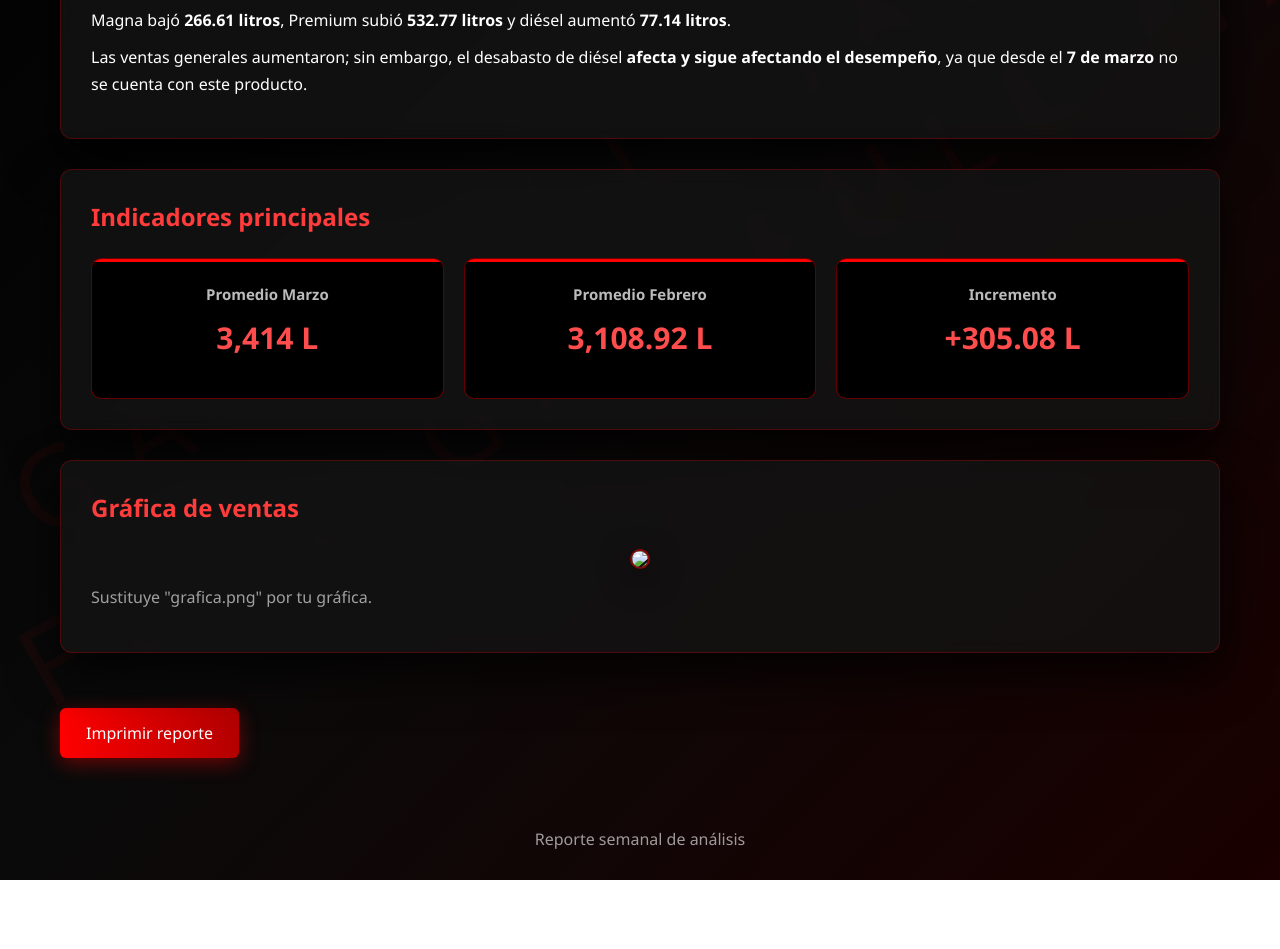
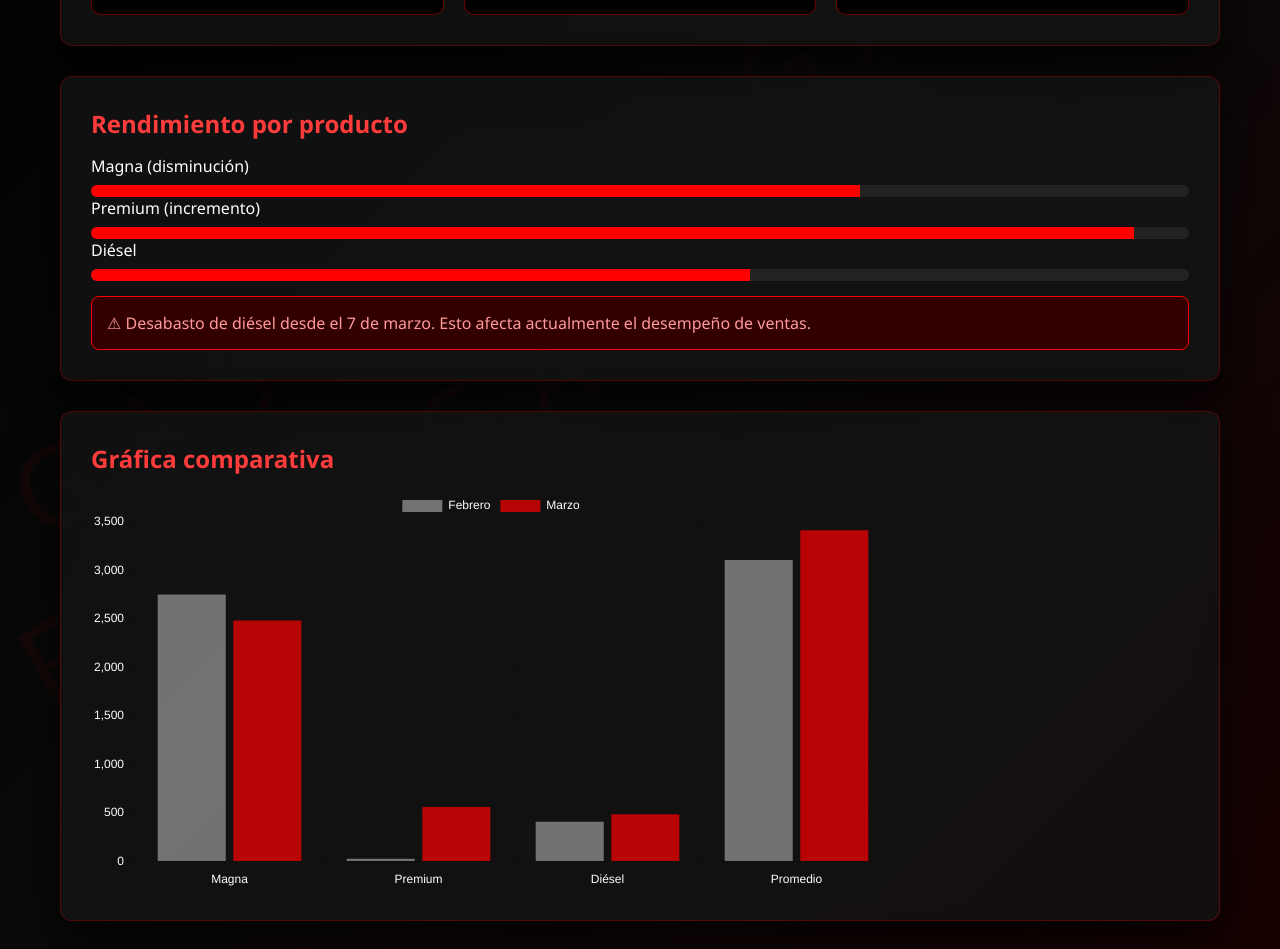
Before and after one commit to hugomontellano13-hash/agua-purificada, a plain HTML site: page index.html in a window 1280 px wide. Shown: the part 453-1402 px from the top of the page. Before the commit the page ends 1333 px from the top, so only its background shows below. Drawn offline with nearby package versions, Linux system fonts and the light colour scheme.

Commit message:
Update index.html
Signed-off-by: hugomontellano13-hash <hugomontellano13@gmail.com>

```diff
--- a/index.html
+++ b/index.html
@@ -3,8 +3,9 @@
 <head>
 <meta charset="UTF-8">
 <meta name="viewport" content="width=device-width, initial-scale=1.0">
+<title>Dashboard Ventas - EDS Amozoc II</title>
 
-<title>Reporte EDS Amozoc II</title>
+<script src="https://cdn.jsdelivr.net/npm/chart.js"></script>
 
 <style>
 
@@ -16,360 +17,191 @@ font-family:Segoe UI, Arial;
 }
 
 body{
-
-background:
-linear-gradient(135deg,#000000,#0a0a0a,#1a0000);
-
+background:linear-gradient(135deg,#000,#0a0a0a,#1a0000);
 color:white;
 overflow-x:hidden;
 }
 
-/* PATRÓN FULL GAS */
+/* Fondo FULL GAS */
 
 body::before{
-
-content:"FULL GAS  FULL GAS  FULL GAS  FULL GAS  FULL GAS  FULL GAS  FULL GAS";
-
+content:"FULL GAS FULL GAS FULL GAS FULL GAS FULL GAS FULL GAS";
 position:fixed;
-
 top:0;
 left:0;
-
 width:300%;
 height:300%;
-
 font-size:110px;
-
 color:rgba(255,0,0,0.05);
-
 transform:rotate(-30deg);
-
 letter-spacing:35px;
-
 animation:mover 35s linear infinite;
-
 pointer-events:none;
-
 }
 
 @keyframes mover{
-
 0%{transform:translateX(0) rotate(-30deg);}
 100%{transform:translateX(-500px) rotate(-30deg);}
-
 }
 
-/* HEADER */
+/* Header */
 
 header{
-
 text-align:center;
-
 padding:60px 20px;
-
 background:linear-gradient(90deg,#7a0000,#ff0000);
-
 box-shadow:0 10px 40px rgba(0,0,0,0.7);
-
 }
 
 header h1{
-
-font-size:38px;
-
+font-size:36px;
 letter-spacing:3px;
-
 }
 
 header p{
-
 opacity:.9;
-
 margin-top:6px;
-
-font-size:18px;
-
 }
 
-/* CONTENEDOR */
+/* Contenedor */
 
 .container{
-
 max-width:1200px;
-
 margin:auto;
-
 padding:40px 20px;
-
 }
 
-/* TARJETAS */
+/* Tarjetas */
 
 .card{
-
 background:rgba(20,20,20,0.75);
-
 border:1px solid rgba(255,0,0,0.25);
-
 backdrop-filter:blur(10px);
-
 padding:30px;
-
 border-radius:12px;
-
 margin-bottom:30px;
-
 box-shadow:0 20px 50px rgba(0,0,0,0.8);
-
-transition:.3s;
-
-}
-
-.card:hover{
-
-transform:translateY(-5px);
-
 }
 
 .card h2{
-
 color:#ff3c3c;
-
 margin-bottom:15px;
-
 }
 
-/* TEXTO */
-
-.card p{
-
-line-height:1.7;
-
-margin-bottom:10px;
-
-}
-
-/* DASHBOARD */
+/* Estadísticas */
 
 .stats{
-
 display:grid;
-
 grid-template-columns:repeat(auto-fit,minmax(220px,1fr));
-
 gap:20px;
-
-margin-top:25px;
-
+margin-top:20px;
 }
 
 .stat{
-
 background:black;
-
 border:1px solid rgba(255,0,0,0.4);
-
 padding:25px;
-
 border-radius:10px;
-
 text-align:center;
-
-position:relative;
-
-overflow:hidden;
-
-}
-
-.stat::after{
-
-content:"";
-
-position:absolute;
-
-top:0;
-
-left:0;
-
-width:100%;
-
-height:3px;
-
-background:#ff0000;
-
 }
 
 .stat h3{
-
 color:#bbb;
-
 font-size:15px;
-
 }
 
 .stat p{
-
-font-size:30px;
-
-margin-top:8px;
-
+font-size:32px;
+margin-top:10px;
 color:#ff4d4d;
-
 font-weight:bold;
-
 }
 
-/* GRÁFICA */
+/* Flechas */
 
-.graph{
+.up{color:#00ff88;font-weight:bold;}
+.down{color:#ff5555;font-weight:bold;}
 
-text-align:center;
+/* Barras de rendimiento */
 
-margin-top:25px;
-
+.progress{
+background:#222;
+border-radius:6px;
+height:12px;
+margin-top:8px;
+overflow:hidden;
 }
 
-.graph img{
-
-max-width:100%;
-
-border-radius:10px;
-
-border:2px solid rgba(255,0,0,0.5);
-
-box-shadow:0 10px 30px rgba(0,0,0,0.8);
-
+.progress-bar{
+height:100%;
+background:#ff0000;
 }
 
-/* BOTÓN */
+/* Alerta */
+
+.alert{
+background:#330000;
+border:1px solid #ff0000;
+padding:15px;
+border-radius:8px;
+margin-top:15px;
+color:#ff9999;
+}
+
+/* Gráfica */
+
+.chart-container{
+height:400px;
+}
+
+/* Botón */
 
 button{
-
 margin-top:25px;
-
 background:linear-gradient(90deg,#ff0000,#b30000);
-
 border:none;
-
 padding:14px 26px;
-
 font-size:16px;
-
 border-radius:6px;
-
 cursor:pointer;
-
 color:white;
-
-box-shadow:0 5px 20px rgba(255,0,0,0.4);
-
 }
 
-button:hover{
-
-transform:scale(1.05);
-
-}
-
-/* FOOTER */
-
-footer{
-
-text-align:center;
-
-padding:30px;
-
-opacity:0.6;
-
-}
-
-/* IMPRESIÓN */
+/* Impresión */
 
 @media print{
 
 body{
-
 background:white;
-
 color:black;
-
 }
 
 body::before{
+display:none;
+}
 
+button{
 display:none;
-
 }
 
 .card{
-
+border:1px solid #ccc;
 box-shadow:none;
-
-border:1px solid #ccc;
-
-}
-
-button{
-
-display:none;
-
 }
 
 }
 
 </style>
-
 </head>
 
 <body>
 
 <header>
-
-<h1>ANÁLISIS COMPARATIVO DE VENTAS</h1>
-
+<h1>DASHBOARD DE VENTAS</h1>
 <p>EDS Amozoc II</p>
-
 </header>
 
 <div class="container">
-
-<div class="card">
-
-<h2>Resumen del análisis</h2>
-
-<p>
-Durante la primera semana de marzo, la EDS Amozoc II registró un promedio general de
-<strong>3,414 litros vendidos</strong>. La distribución fue de
-<strong>2,486 litros de Magna</strong>,
-<strong>563 litros de Premium</strong> y
-<strong>487 litros de diésel</strong>.
-</p>
-
-<p>
-Al compararlo con la primera semana de febrero, donde el promedio general fue de
-<strong>3,108.92 litros</strong>, se observa un incremento de
-<strong>305.08 litros</strong>.
-</p>
-
-<p>
-En febrero, Magna tuvo <strong>2,752.61 litros</strong>, Premium
-<strong>30.23 litros</strong> y diésel
-<strong>409.86 litros</strong>.
-</p>
-
-<p>
-Magna bajó <strong>266.61 litros</strong>, Premium subió
-<strong>532.77 litros</strong> y diésel aumentó
-<strong>77.14 litros</strong>.
-</p>
-
-<p>
-Las ventas generales aumentaron; sin embargo, el desabasto de diésel
-<strong>afecta y sigue afectando el desempeño</strong>, ya que desde el
-<strong>7 de marzo</strong> no se cuenta con este producto.
-</p>
-
-</div>
 
 <div class="card">
 
@@ -379,16 +211,17 @@ Las ventas generales aumentaron; sin embargo, el desabasto de diésel
 
 <div class="stat">
 <h3>Promedio Marzo</h3>
-<p>3,414 L</p>
+<p id="marzo">0</p>
+<span class="up">▲ +305.08</span>
 </div>
 
 <div class="stat">
 <h3>Promedio Febrero</h3>
-<p>3,108.92 L</p>
+<p id="febrero">0</p>
 </div>
 
 <div class="stat">
-<h3>Incremento</h3>
+<h3>Variación</h3>
 <p>+305.08 L</p>
 </div>
 
@@ -398,15 +231,36 @@ Las ventas generales aumentaron; sin embargo, el desabasto de diésel
 
 <div class="card">
 
-<h2>Gráfica de ventas</h2>
+<h2>Rendimiento por producto</h2>
 
-<div class="graph">
-<img src="grafica.png">
+<p>Magna (disminución)</p>
+<div class="progress">
+<div class="progress-bar" style="width:70%"></div>
 </div>
 
-<p style="opacity:.6;margin-top:10px;">
-Sustituye "grafica.png" por tu gráfica.
-</p>
+<p>Premium (incremento)</p>
+<div class="progress">
+<div class="progress-bar" style="width:95%"></div>
+</div>
+
+<p>Diésel</p>
+<div class="progress">
+<div class="progress-bar" style="width:60%"></div>
+</div>
+
+<div class="alert">
+⚠ Desabasto de diésel desde el 7 de marzo. Esto afecta actualmente el desempeño de ventas.
+</div>
+
+</div>
+
+<div class="card">
+
+<h2>Gráfica comparativa</h2>
+
+<div class="chart-container">
+<canvas id="graficaVentas"></canvas>
+</div>
 
 </div>
 
@@ -414,11 +268,71 @@ Sustituye "grafica.png" por tu gráfica.
 
 </div>
 
-<footer>
+<script>
 
-Reporte semanal de análisis
+/* CONTADORES ANIMADOS */
 
-</footer>
+function contador(id,valor){
+
+let elemento=document.getElementById(id)
+let inicio=0
+
+let intervalo=setInterval(()=>{
+
+inicio+=50
+
+if(inicio>=valor){
+inicio=valor
+clearInterval(intervalo)
+}
+
+elemento.textContent=inicio.toLocaleString()+" L"
+
+},20)
+
+}
+
+contador("marzo",3414)
+contador("febrero",3108)
+
+/* GRÁFICA */
+
+const ctx=document.getElementById("graficaVentas")
+
+new Chart(ctx,{
+
+type:"bar",
+
+data:{
+labels:["Magna","Premium","Diésel","Promedio"],
+datasets:[
+{
+label:"Febrero",
+data:[2752.61,30.23,409.86,3108.92],
+backgroundColor:"rgba(180,180,180,0.6)"
+},
+{
+label:"Marzo",
+data:[2486,563,487,3414],
+backgroundColor:"rgba(255,0,0,0.7)"
+}
+]
+},
+
+options:{
+responsive:true,
+plugins:{
+legend:{labels:{color:"white"}}
+},
+scales:{
+x:{ticks:{color:"white"}},
+y:{ticks:{color:"white"}}
+}
+}
+
+})
+
+</script>
 
 </body>
 </html>
```
